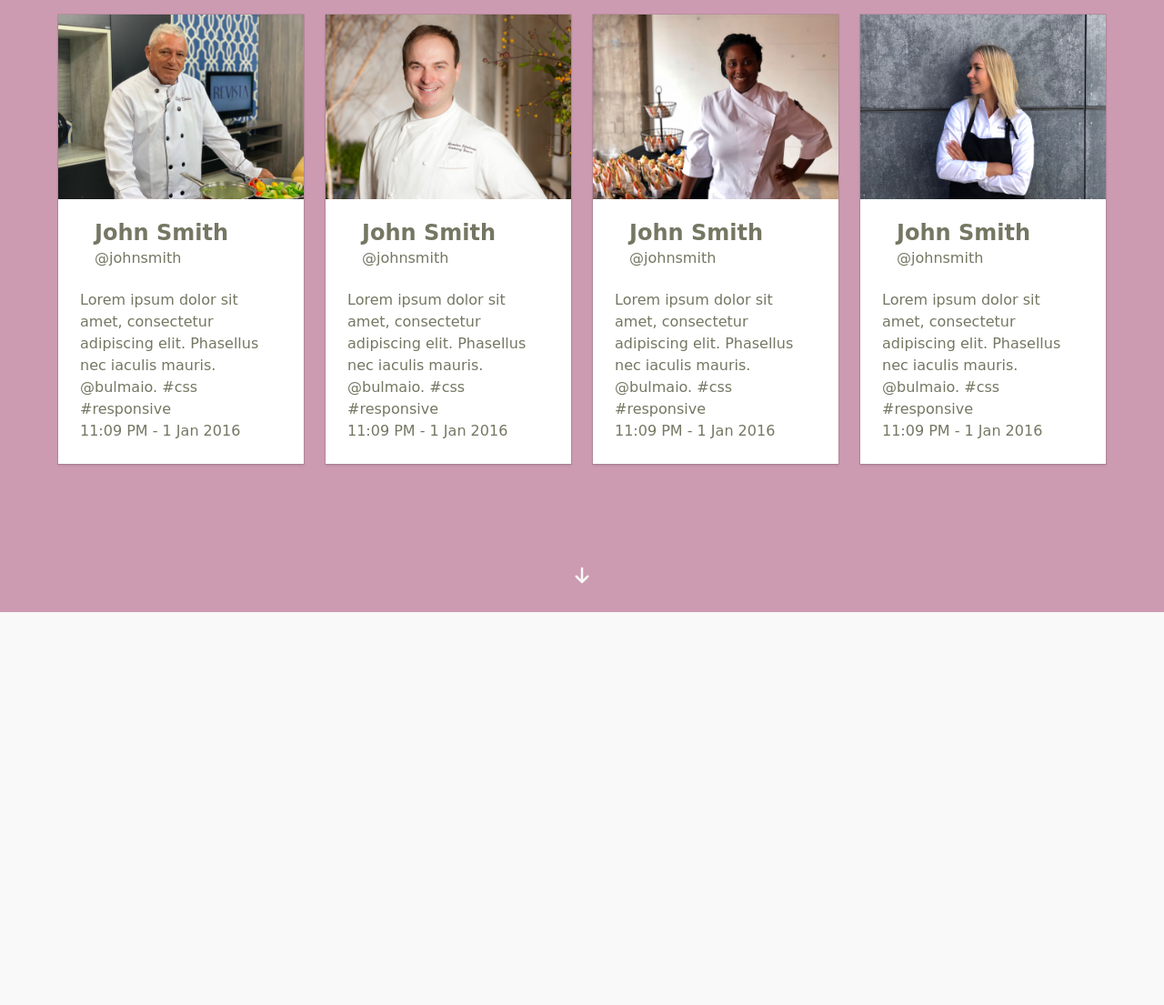
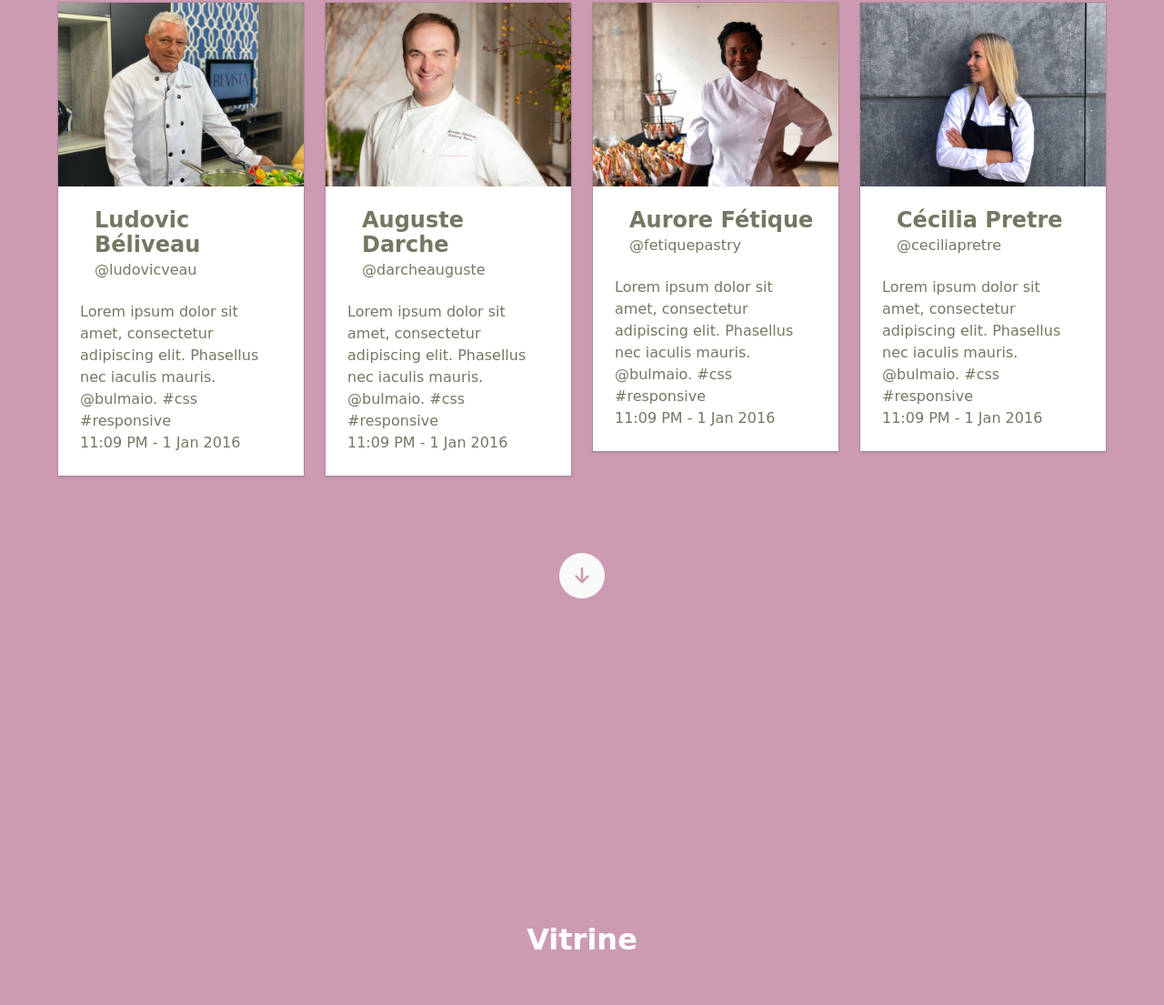
Before and after one commit to leandrocodes/gps-t1, a website: page index.html in a window 1280 px wide. Shown: the part 927-2032 px from the top of the page at 91% size. Before the commit the page ends 1600 px from the top, so only its background shows below. Drawn offline with Linux system fonts and the light colour scheme; a web font is replaced by a local one.

Commit message:
starting a new section

```diff
--- a/index.html
+++ b/index.html
@@ -114,8 +114,8 @@
                                     <div class="media-left">
                                     </div>
                                     <div class="media-content">
-                                        <p class="title is-4 has-text-grey-dark">John Smith</p>
-                                        <p class="subtitle is-6 has-text-grey-dark">@johnsmith</p>
+                                        <p class="title is-4 has-text-grey-dark">Ludovic Béliveau</p>
+                                        <p class="subtitle is-6 has-text-grey-dark">@ludovicveau</p>
                                     </div>
                                 </div>
 
@@ -142,8 +142,8 @@
                                     <div class="media-left">
                                     </div>
                                     <div class="media-content">
-                                        <p class="title is-4 has-text-grey-dark">John Smith</p>
-                                        <p class="subtitle is-6 has-text-grey-dark">@johnsmith</p>
+                                        <p class="title is-4 has-text-grey-dark">Auguste Darche</p>
+                                        <p class="subtitle is-6 has-text-grey-dark">@darcheauguste</p>
                                     </div>
                                 </div>
 
@@ -170,8 +170,8 @@
                                     <div class="media-left">
                                     </div>
                                     <div class="media-content">
-                                        <p class="title is-4 has-text-grey-dark">John Smith</p>
-                                        <p class="subtitle is-6 has-text-grey-dark">@johnsmith</p>
+                                        <p class="title is-4 has-text-grey-dark">Aurore Fétique</p>
+                                        <p class="subtitle is-6 has-text-grey-dark">@fetiquepastry</p>
                                     </div>
                                 </div>
 
@@ -198,8 +198,8 @@
                                     <div class="media-left">
                                     </div>
                                     <div class="media-content">
-                                        <p class="title is-4 has-text-grey-dark">John Smith</p>
-                                        <p class="subtitle is-6 has-text-grey-dark">@johnsmith</p>
+                                        <p class="title is-4 has-text-grey-dark">Cécilia Pretre</p>
+                                        <p class="subtitle is-6 has-text-grey-dark">@ceciliapretre</p>
                                     </div>
                                 </div>
 
@@ -221,6 +221,18 @@
         </div>
     </section>
 
+    <section class="team hero is-primary is-fullheight">
+            <div class="hero-body">
+                <div class="container">
+                    <h1 class="title has-text-centered">
+                       Vitrine
+                    </h1>
+                </div>
+            </div>
+            <div class="scroll-down">
+                <i class="fa fa-arrow-down"></i>
+            </div>
+        </section>
 
     <script src="https://kit.fontawesome.com/ac8cf42b03.js"></script>
 </body>
--- a/package.json
+++ b/package.json
@@ -18,6 +18,7 @@
   "homepage": "https://github.com/leandrocodes/gps-t1#readme",
   "dependencies": {
     "bulma": "^0.7.5",
+    "bulma-carousel": "^4.0.4",
     "node-sass": "^4.12.0"
   }
 }
--- a/styles/styles.scss
+++ b/styles/styles.scss
@@ -79,4 +79,20 @@ section{
     color: #f9f9f9;
 }
 
+.team{
+    .scroll-down{
+        width: 50px;
+        height: 50px;
+        border-radius: 50%;
+        background-color: $beige-lighter;
+        /* position: absolute; */
+        bottom: 15px;
+        margin: 15px auto;
+        text-align: center;
+        font-size: 20px;
+        line-height: 50px;
+        color: $primary;
+    }
+}
+
 @import '../node_modules/bulma/bulma.sass'
```
Also changed, not shown: main.js (added), styles/styles.css, 2 other files.
